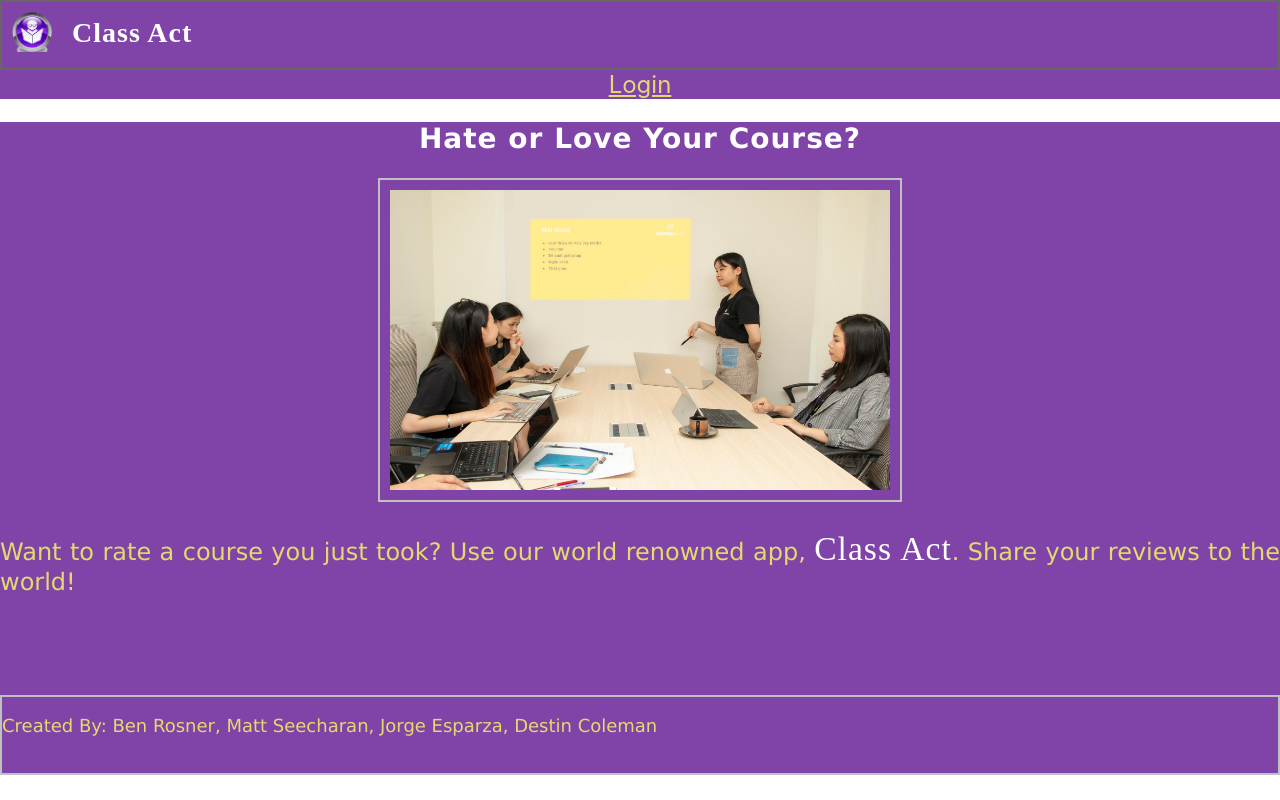
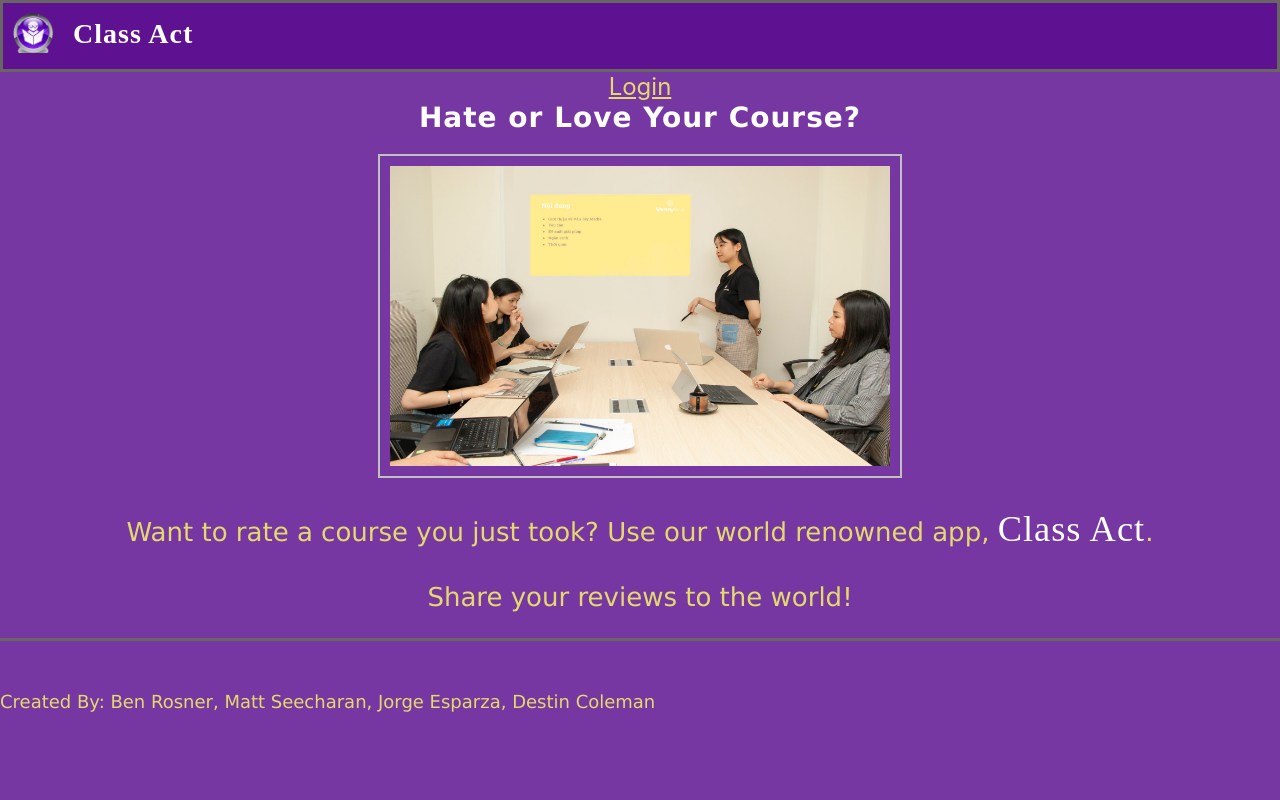
Before and after one commit to destinc/class-act, a React (Create React App) app in the folder client/courses-app/: page / in a window 1280 px wide. Built offline with nearby package versions, Linux system fonts and the light colour scheme; no server answers; a web font is replaced by a local one.

Commit message:
finish styling individual course pages

```diff
--- a/client/courses-app/src/App.css
+++ b/client/courses-app/src/App.css
@@ -1,7 +1,9 @@
 .App {
   text-align: center;
 }
-
+body{
+  background-color:rgba(86, 6, 139, .8);
+}
 
 .App-header {
   background-color: #282c34;
@@ -36,8 +38,5 @@ button {
   border: none;
   box-shadow: 2px 2px 10px;
   transition: all 0.4s;
+  margin: 10px;
 }
-
-nav {
-  background-color:rgba(86, 6, 139, .75);
-}
--- a/client/courses-app/src/components/CourseList/CourseForm.css
+++ b/client/courses-app/src/components/CourseList/CourseForm.css
@@ -1,6 +1,5 @@
 .class-form{
     background-color: #f2f2f2;
-    margin-bottom: 30px;
 }
 
 .submit-button{
--- a/client/courses-app/src/components/CourseList/dashboard.css
+++ b/client/courses-app/src/components/CourseList/dashboard.css
@@ -11,7 +11,7 @@
 }
 
 .home-link-container {
-  margin-top: 10px;
+  margin: auto 0;
   font-size: 125%;
   font-style: bold;
 }
@@ -20,6 +20,14 @@
 color: rgba(228, 217, 111, 1);
 }
 
-.greeting{
+.add-course{
+    color: rgb(228, 212, 71);
+}
 
+h3{
+    display: flex;
+    justify-content: center;
+    margin: auto 0;
+    padding: 12px;
+    font-size: 26px;
 }
--- a/client/courses-app/src/components/Footer/footer.css
+++ b/client/courses-app/src/components/Footer/footer.css
@@ -1,10 +1,11 @@
 .app-footer {
-    margin-top: 75px;
-    height: 76px;
+    height: 100%;
     z-index: 1;
-    border: 2px solid silver;
+    border-top: 3px solid rgb(106, 101, 101);
+
 }
 
 .authors{
     font-size: 18px;
+    margin-top: 50px;
 }
--- a/client/courses-app/src/components/Header/header.css
+++ b/client/courses-app/src/components/Header/header.css
@@ -3,7 +3,7 @@
     display: flex;
     justify-content: flex-start;
     background-color:rgba(86, 6, 139, .75);
-    border: 2px solid rgb(106, 101, 101);
+    border: 3px solid rgb(106, 101, 101);
 
 }
 
--- a/client/courses-app/src/components/Home.css
+++ b/client/courses-app/src/components/Home.css
@@ -1,22 +1,21 @@
 @import url('https://fonts.googleapis.com/css?family=Schoolbell&display=swap');
 p {
     font-family: 'Lucida Sans', 'Lucida Sans Regular', 'Lucida Grande', 'Lucida Sans Unicode', Geneva, Verdana, sans-serif;
-    font-size: 24px;
+    font-size: 26px;
     text-align: justify;
     color: rgba(228, 217, 111, 1);
 
 }
 
 h2 {
+    margin: auto 0;
     font-size: 28px;
     font-family: 'Lucida Sans', 'Lucida Sans Regular', 'Lucida Grande', 'Lucida Sans Unicode', Geneva, Verdana, sans-serif;
     color: #FFF;
     letter-spacing: 1px;
 }
 
-main {
-    background-color:rgba(86, 6, 139, .75);
-}
+
 
 /* rgba(104, 37, 171, 0.694); */
 
@@ -39,8 +38,18 @@ span {
     justify-content: center;
 }
 
+.second-paragraph-container {
+    margin-top: -20px;
+    display: flex;
+    justify-content: center;
+}
+
 .teaching{
     border: 2px solid silver;
     border-collapse: separate;
     border-spacing: 20px;
 }
+
+.slogan{
+    margin-bottom: 20px;
+}
--- a/client/courses-app/src/components/Home.js
+++ b/client/courses-app/src/components/Home.js
@@ -10,10 +10,13 @@ function Home() {
 
 
 
-      <h2>Hate or Love Your Course?</h2>
+      <h2 class="slogan">Hate or Love Your Course?</h2>
       <img className="teaching" src={Images} width='500px' height='300px' alt='Students In Class With Teacher'></img>
       <div className="paragraph-container">
-      <p>Want to rate a course you just took? Use our world renowned app, <span>Class Act</span>. Share your reviews to the world!</p>
+      <p>Want to rate a course you just took? Use our world renowned app, <span>Class Act</span>.</p>
+      </div>
+      <div className="second-paragraph-container">
+      <p>Share your reviews to the world!</p>
       </div>
 
 
--- a/client/courses-app/src/components/ShowCourse/index.js
+++ b/client/courses-app/src/components/ShowCourse/index.js
@@ -3,6 +3,9 @@ import Axios from 'axios'
 import api from '../../services/ApiServices'
 import Layout from '../CourseList/listlayout'
 import ReviewForm from '../ReviewForm'
+import Images from '../Images/class-computer.jpg'
+
+import './showcourse.css'
 
 
 
@@ -52,12 +55,12 @@ class SingleCourse extends React.Component {
     render() {
 
         return (
-            <div>
+            <div className='course-info'>
+                {/* <img className="styledimg" src={Images} alt='Students With Laptops'></img> */}
                 <h1>{this.state.info.name}</h1>
-                <h2>Taught By: {this.state.info.instructor}</h2>
-                <h2>Description</h2>
-                <p>{this.state.info.description}</p>
-
+                <h2 className='taught-by'>Taught By: {this.state.info.instructor}</h2>
+                <h2 className='description-header'>Description</h2>
+                <p className='description'>{this.state.info.description}</p>
                 {/* {ourMap} */}
                 {this.state.review.map(reviews => { /*we are already mapping through the reviews in this line*/
                     return (
--- a/client/courses-app/src/components/ShowCourse/showcourse.css
+++ b/client/courses-app/src/components/ShowCourse/showcourse.css
@@ -0,0 +1,22 @@
+.styledimg {
+    background-image: url(/Images/class-computer.jpg);
+    background-repeat: no-repeat;
+    width: 1000px;
+    height: 200px;
+}
+
+.course-info{
+    background-color: rgba(242,242,242, .8);
+}
+
+.description{
+    color: black;
+}
+
+.description-header{
+    color: rgb(220, 201, 34);
+}
+
+.taught-by{
+    color: rgb(220, 201, 34);
+}
```
Also changed, not shown: 1 other file (tests, documents, lock files or other folders).
